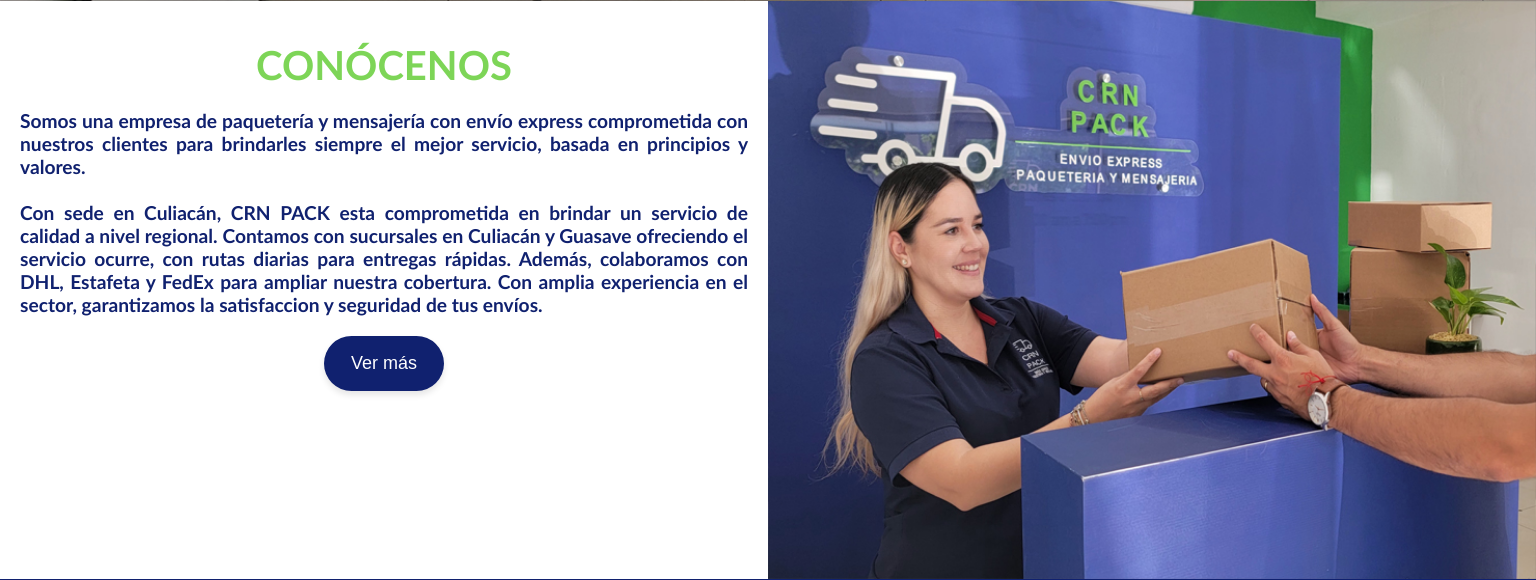
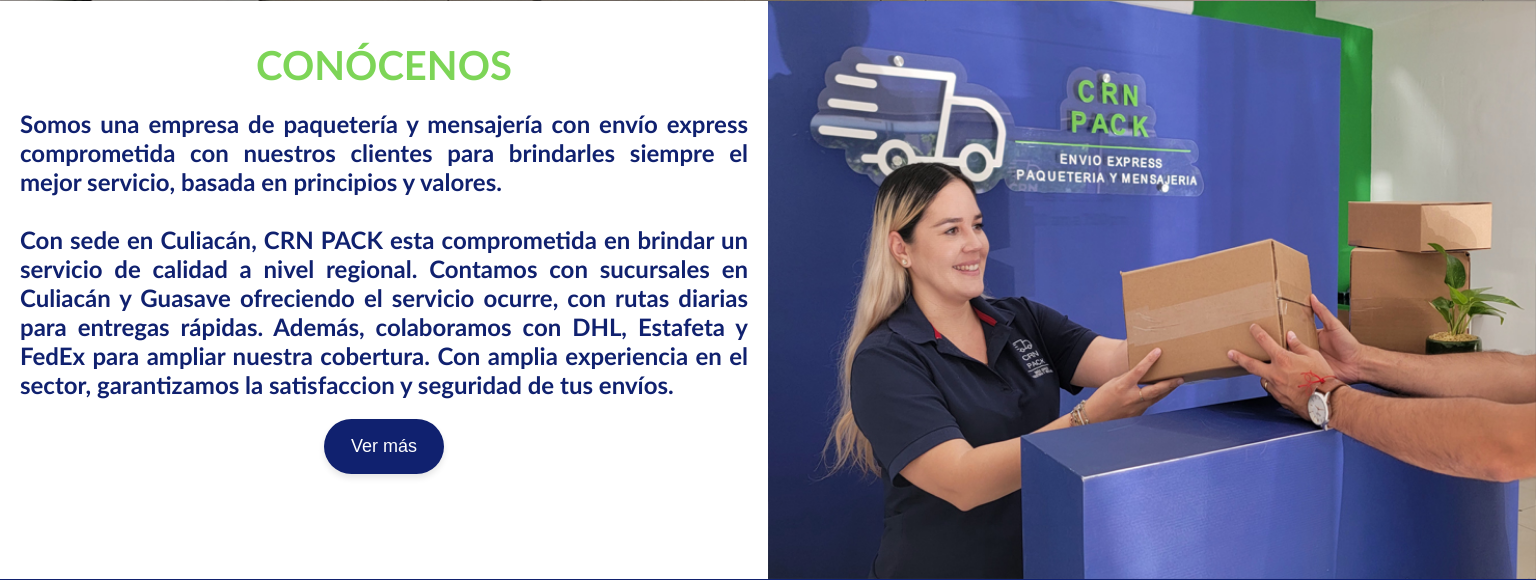
Before and after one commit to MacbethCarrillo/Proyectos-HTML-PHP, a PHP site: page / in a window 1536 px wide. Shown: the part 871-1451 px from the top of the page. Run offline with PHP 8.4, Linux system fonts and the light colour scheme.

Commit message:
Update styles.css

```diff
--- a/CRN PACK Sitio Web/styles.css
+++ b/CRN PACK Sitio Web/styles.css
@@ -362,13 +362,19 @@
 }
 
 /* Ajustes para pantallas grandes (1500px en adelante) */
-@media (min-width: 1101px) {
+@media (min-width: 1501px) {
     .nosotros {
         align-items: flex-start;
     }
 
     .texto-nosotros {
         width: 100%; /* El texto ahora ocupa el 40% del espacio */
+
+    }
+
+    .texto-nosotros p{
+
+        font-size: 1.5em;               /*AQUIIIIIIIIIIIIIIIIIIIIII ES PARA PANTALLAS MAAAAAS GRANDESSSSSS */
     }
 
     .imagen-nosotros {
```
